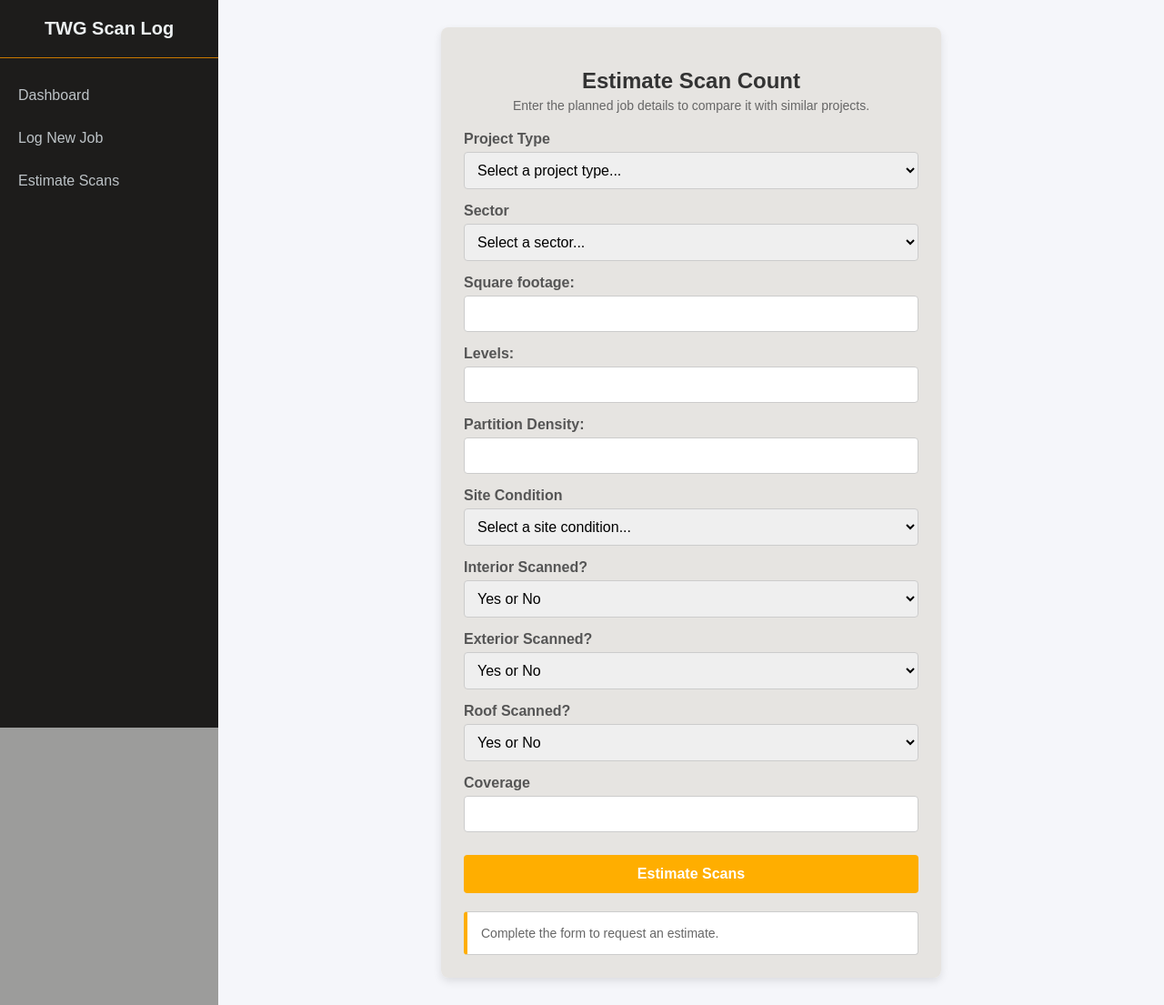
After one commit to Skelesand/Job-Form-App, a Flask app: page /predict in a window 1280 px wide. The commit adds this page. Shown: the whole page at 91% size. Run offline with Flask 3, Linux system fonts and the light colour scheme.

Commit message:
Implemented predictive model and added a new page for estimating scans based on current form values.

```diff
--- a/app.py
+++ b/app.py
@@ -3,6 +3,7 @@ import os
 import time
 from flask import Flask, jsonify, render_template, request, redirect, url_for
 import openpyxl
+import model
 
 app = Flask(__name__)
 
@@ -10,6 +11,27 @@ EXCEL_PATH = os.getenv(
     "EXCEL_PATH",
     r"data\Scan_Log_Dataset.xlsx"
 )
+
+_prediction_cache = {
+    "modified_time": None,
+    "historical_df": None,
+    "engine": None,
+}
+
+
+def get_prediction_engine():
+    """Load and cache the prediction engine until the workbook changes."""
+    modified_time = os.path.getmtime(EXCEL_PATH)
+    if _prediction_cache["modified_time"] != modified_time:
+        model.file_path = EXCEL_PATH
+        historical_df = model.load_and_prepare_data()
+        engine = model.build_similarity_engine(historical_df)
+        _prediction_cache.update({
+            "modified_time": modified_time,
+            "historical_df": historical_df,
+            "engine": engine,
+        })
+    return _prediction_cache["historical_df"], _prediction_cache["engine"]
 
 
 def get_existing_projects(filepath):
@@ -153,6 +175,80 @@ def get_project_data():
     return jsonify({"success": False, "error": "Project not found"})
 
 
+@app.route("/predict", methods=["GET", "POST"])
+def predict():
+    """Estimate scans for the current form values without saving the job."""
+    if request.method == "GET":
+        return render_template("predict.html")
+
+    try:
+        data = request.get_json(silent=True) or {}
+        required_fields = [
+            "project_type", "sector", "sqft", "levels",
+            "partition_density", "site_condition", "interior",
+            "exterior", "roof", "coverage"
+        ]
+        missing_fields = [field for field in required_fields if data.get(field) in (None, "")]
+        if missing_fields:
+            return jsonify({
+                "success": False,
+                "error": "Complete all project details before requesting an estimate."
+            }), 400
+
+        try:
+            input_data = {
+                "Project Type": data["project_type"],
+                "Sector": data["sector"],
+                "Sqft": float(data["sqft"]),
+                "Levels": float(data["levels"]),
+                "Partition Density": float(data["partition_density"]),
+                "Site Condition": float(data["site_condition"]),
+                "Interior": data["interior"],
+                "Exterior": data["exterior"],
+                "Roof": data["roof"],
+                "Coverage": float(data["coverage"]),
+            }
+        except (TypeError, ValueError):
+            return jsonify({"success": False, "error": "Numeric fields must contain valid numbers."}), 400
+
+        if input_data["Sqft"] <= 0 or input_data["Levels"] <= 0 or input_data["Coverage"] < 0 or input_data["Coverage"] > 1:
+            return jsonify({"success": False, "error": "Square footage and levels must be positive, and coverage must be between 0 and 1."}), 400
+
+        historical_df, engine = get_prediction_engine()
+        if len(historical_df) < 4:
+            return jsonify({"success": False, "error": "At least four records are needed before estimates can be generated."}), 400
+
+        input_df = model.pd.DataFrame([input_data])
+        matches, prediction, confidence = model.find_lookalike_jobs(
+            input_df,
+            historical_df,
+            *engine,
+        )
+        closest_match_scan_count = float(matches.iloc[0]["Total Scans"])
+        observed_range = [
+            int(round(min(prediction, closest_match_scan_count))),
+            int(round(max(prediction, closest_match_scan_count)))
+        ]
+        match_data = []
+        for _, match in matches.iterrows():
+            match_data.append({
+                "project_name": str(match.get("Project Name", "Historical project")),
+                "scan_count": int(round(float(match["Total Scans"]))),
+                "influence": round(float(match["Influence_Weight"]) * 100, 1),
+            })
+
+        return jsonify({
+            "success": True,
+            "prediction": round(prediction),
+            "range": observed_range,
+            "confidence": round(confidence, 1),
+            "matches": match_data,
+        })
+    except Exception as exc:
+        print(f"[Error] Prediction failed: {exc}")
+        return jsonify({"success": False, "error": "The estimate could not be generated from the current data."}), 500
+
+
 def remove_project_from_excel(filepath, project_name):
     """Remove a project row from Excel by project name."""
     max_retries = 3
@@ -256,7 +352,7 @@ def submit():
         success = update_or_append_to_excel(EXCEL_PATH, new_row)
 
         if success:
-            return "<h3>Job logged/updated successfully! Box will sync the file shortly.</h3><a href='/'>Go to Home Dashboard</a>"
+            return "<h3>Job logged/updated successfully!</h3><a href='/'>Go to Home Dashboard</a>"
         else:
             return "<h3>Error: The Excel file is currently open/locked. Please try submitting again.</h3><a href='/form'>Go Back</a>"
     except Exception as e:
--- a/static/style.css
+++ b/static/style.css
@@ -315,6 +315,62 @@ button:hover {
     margin-bottom: 20px;
 }
 
+.prediction-panel {
+    background: #fff;
+    border: 1px solid var(--color-border);
+    border-left: 4px solid var(--color-primary-orange);
+    border-radius: 4px;
+    padding: 15px;
+    margin-top: 20px;
+}
+
+.prediction-status {
+    color: var(--color-text-light);
+    font-size: 14px;
+}
+
+.prediction-result {
+    border-top: 1px solid var(--color-border-light);
+    margin-top: 14px;
+    padding-top: 14px;
+}
+
+.prediction-number {
+    color: var(--color-primary-orange-dark);
+    font-size: 2rem;
+    font-weight: bold;
+}
+
+.prediction-number small {
+    color: var(--color-text-secondary);
+    font-size: 14px;
+    font-weight: normal;
+    margin-left: 6px;
+}
+
+.prediction-confidence {
+    color: var(--color-text-secondary);
+    margin: 4px 0 14px;
+}
+
+.prediction-range {
+    color: var(--color-text-secondary);
+    margin: 4px 0;
+}
+
+.matches-heading {
+    color: var(--color-text-secondary);
+    font-size: 14px;
+    font-weight: bold;
+}
+
+.prediction-result ul {
+    color: var(--color-text-light);
+    font-size: 14px;
+    margin: 6px 0 0;
+    padding-left: 20px;
+}
+
 label {
     font-weight: bold;
     display: block;
--- a/templates/base.html
+++ b/templates/base.html
@@ -15,6 +15,7 @@
             <nav class="sidebar-nav">
                 <a href="/" class="nav-item">Dashboard</a>
                 <a href="/form" class="nav-item">Log New Job</a>
+                <a href="/predict" class="nav-item">Estimate Scans</a>
             </nav>
         </aside>
 
--- /dev/null
+++ b/templates/predict.html
@@ -0,0 +1,134 @@
+{% extends 'base.html' %}
+
+{% block title %}Estimate Scan Count{% endblock %}
+
+{% block content %}
+<div class="form-container prediction-page">
+    <h2>Estimate Scan Count</h2>
+    <div class="subtitle">Enter the planned job details to compare it with similar projects.</div>
+
+    <form id="prediction_form">
+        <label for="project_type">Project Type</label>
+        <select id="project_type" name="project_type" required>
+            <option value="" disabled selected>Select a project type...</option>
+            <option value="Area">Area</option>
+            <option value="Building">Building</option>
+            <option value="Feature">Feature</option>
+            <option value="Other">Other</option>
+        </select>
+
+        <label for="sector">Sector</label>
+        <select id="sector" name="sector" required>
+            <option value="" disabled selected>Select a sector...</option>
+            <option value="Commercial">Commercial</option>
+            <option value="Industrial">Industrial</option>
+            <option value="Medical">Medical</option>
+            <option value="Office">Office</option>
+            <option value="Residential">Residential</option>
+            <option value="Other">Other</option>
+        </select>
+
+        <label for="sqft">Square footage:</label>
+        <input type="number" id="sqft" name="sqft" required min="1">
+
+        <label for="levels">Levels:</label>
+        <input type="number" id="levels" name="levels" required min="1">
+
+        <label for="partition_density">Partition Density:</label>
+        <input type="number" id="partition_density" name="partition_density" required min="0">
+
+        <label for="site_condition">Site Condition</label>
+        <select id="site_condition" name="site_condition" required>
+            <option value="" disabled selected>Select a site condition...</option>
+            <option value="1">Empty/Near Empty</option>
+            <option value="2">Light Clutter</option>
+            <option value="3">Heavy Clutter</option>
+        </select>
+
+        <label for="interior">Interior Scanned?</label>
+        <select id="interior" name="interior" required>
+            <option value="" disabled selected>Yes or No</option>
+            <option value="y">Yes</option>
+            <option value="n">No</option>
+        </select>
+
+        <label for="exterior">Exterior Scanned?</label>
+        <select id="exterior" name="exterior" required>
+            <option value="" disabled selected>Yes or No</option>
+            <option value="y">Yes</option>
+            <option value="n">No</option>
+        </select>
+
+        <label for="roof">Roof Scanned?</label>
+        <select id="roof" name="roof" required>
+            <option value="" disabled selected>Yes or No</option>
+            <option value="y">Yes</option>
+            <option value="n">No</option>
+        </select>
+
+        <label for="coverage">Coverage</label>
+        <input type="number" step=".01" id="coverage" name="coverage" required min="0" max="1">
+
+        <button type="submit">Estimate Scans</button>
+    </form>
+
+    <section id="prediction_panel" class="prediction-panel" aria-live="polite">
+        <div id="prediction_status" class="prediction-status">Complete the form to request an estimate.</div>
+        <div id="prediction_result" class="prediction-result" hidden>
+            <div class="prediction-number"><span id="prediction_value">-</span><small>estimated scans</small></div>
+            <div class="prediction-range"><strong>Planning range:</strong> <span id="range_value">-</span> scans <small>(estimate and closest match)</small></div>
+            <div class="prediction-confidence"><strong id="confidence_value">-</strong> confidence</div>
+            <div class="matches-heading">Closest historical matches</div>
+            <ul id="matches_list"></ul>
+        </div>
+    </section>
+</div>
+
+<script>
+    const predictionForm = document.getElementById('prediction_form');
+    const predictionButton = predictionForm.querySelector('button[type="submit"]');
+    const predictionStatus = document.getElementById('prediction_status');
+    const predictionResult = document.getElementById('prediction_result');
+    const predictionValue = document.getElementById('prediction_value');
+    const rangeValue = document.getElementById('range_value');
+    const confidenceValue = document.getElementById('confidence_value');
+    const matchesList = document.getElementById('matches_list');
+
+    predictionForm.addEventListener('submit', async event => {
+        event.preventDefault();
+        const formData = new FormData(predictionForm);
+        const formValues = Object.fromEntries(formData.entries());
+        predictionButton.disabled = true;
+        predictionResult.hidden = true;
+        predictionStatus.textContent = 'Generating estimate...';
+
+        try {
+            const response = await fetch('/predict', {
+                method: 'POST',
+                headers: { 'Content-Type': 'application/json' },
+                body: JSON.stringify(formValues)
+            });
+            const result = await response.json();
+            if (!response.ok || !result.success) {
+                throw new Error(result.error || 'The estimate could not be generated.');
+            }
+
+            predictionValue.textContent = result.prediction;
+            rangeValue.textContent = `${result.range[0]}-${result.range[1]}`;
+            confidenceValue.textContent = `${result.confidence}%`;
+            matchesList.replaceChildren();
+            result.matches.forEach(match => {
+                const item = document.createElement('li');
+                item.textContent = `${match.project_name}: ${match.scan_count} scans (${match.influence}% influence)`;
+                matchesList.appendChild(item);
+            });
+            predictionStatus.textContent = 'Estimate based on the current form values.';
+            predictionResult.hidden = false;
+        } catch (error) {
+            predictionStatus.textContent = error.message;
+        } finally {
+            predictionButton.disabled = false;
+        }
+    });
+</script>
+{% endblock %}
```
Also changed, not shown: model.py (added, +353 -0 lines), templates/index.html (+4 -4 lines), 1 other file.
